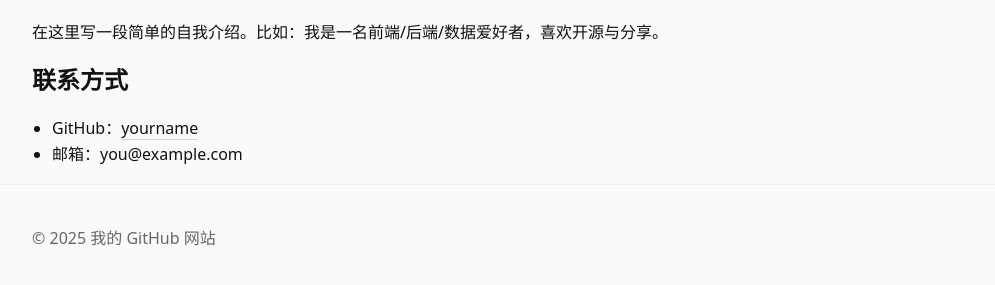
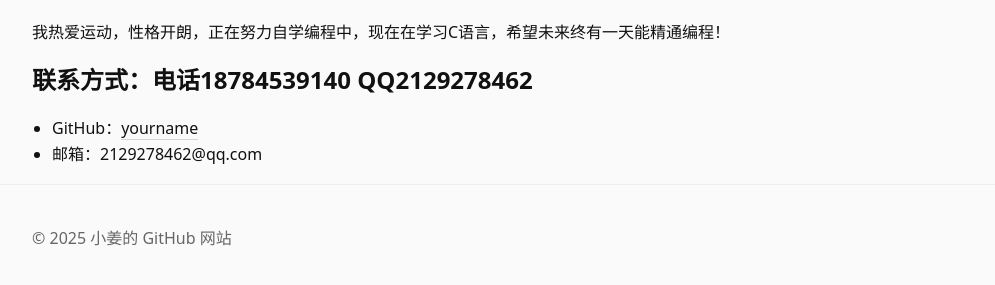
Before and after one commit to jiang-xinrui/jiang-xinrui.github.io, a plain HTML site: page about.html in a window 1280 px wide. Shown: the part 121-406 px from the top of the page, without its empty margins (138-1133 px from the left). Drawn offline with Linux system fonts and the light colour scheme.

Commit message:
Update about.html

```diff
--- a/about.html
+++ b/about.html
@@ -3,7 +3,7 @@
 <head>
   <meta charset="utf-8">
   <meta name="viewport" content="width=device-width, initial-scale=1">
-  <title>关于我</title>
+  <title>关于我自己的小介绍</title>
   <link rel="stylesheet" href="assets/css/style.css">
 </head>
 <body>
@@ -20,17 +20,18 @@
 
   <main class="container prose">
     <h1>关于我</h1>
-    <p>在这里写一段简单的自我介绍。比如：我是一名前端/后端/数据爱好者，喜欢开源与分享。</p>
-    <h2>联系方式</h2>
+    <p>我热爱运动，性格开朗，正在努力自学编程中，现在在学习C语言，希望未来终有一天能精通编程！</p>
+    <h2>联系方式：电话18784539140
+                  QQ2129278462 </h2>
     <ul>
       <li>GitHub：<a href="https://github.com/" target="_blank" rel="noopener">yourname</a></li>
-      <li>邮箱：you@example.com</li>
+      <li>邮箱：2129278462@qq.com</li>
     </ul>
   </main>
 
   <footer class="site-footer">
     <div class="container">
-      <p>© <span id="year"></span> 我的 GitHub 网站</p>
+      <p>© <span id="year"></span> 小姜的 GitHub 网站</p>
     </div>
   </footer>
 
```
